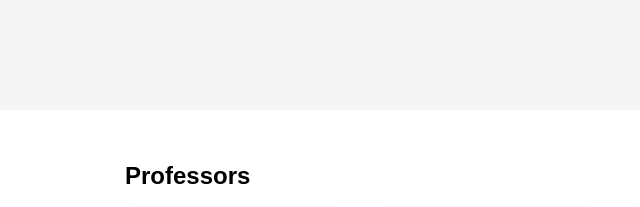
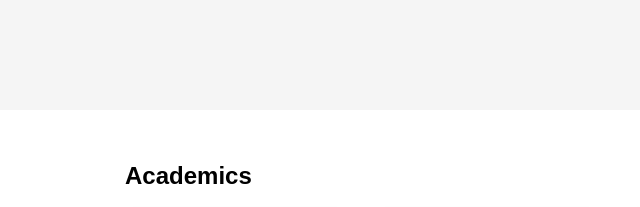
Before and after one commit to WearablesResearchLab/WearablesResearchLab, a website: page person.html in a window 1280 px wide. Shown: the top 207 px of the page, 153-793 px from the left. Drawn offline with nearby package versions, Linux system fonts and the light colour scheme.

Commit message:
updated name

```diff
--- a/person.html
+++ b/person.html
@@ -16,7 +16,7 @@
 
   <main class="people-main">
     <section class="section" id="Academics">
-      <h2>Professors</h2>
+      <h2>Academics</h2>
       <div class="people-list">
         <article class="person">
           <img src="assets/img/jemma.jpeg" alt="Dr. Jemma König" />
```
